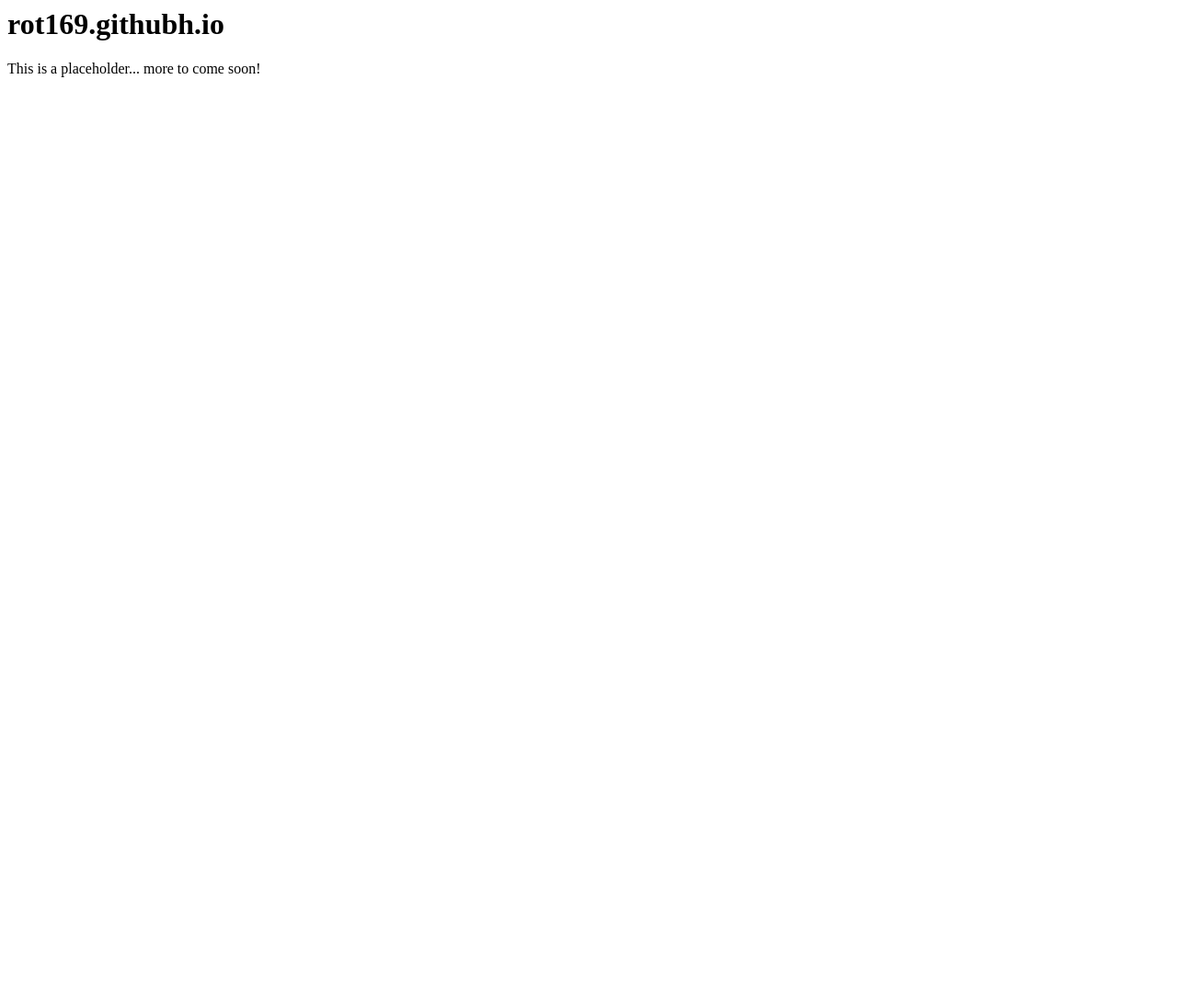
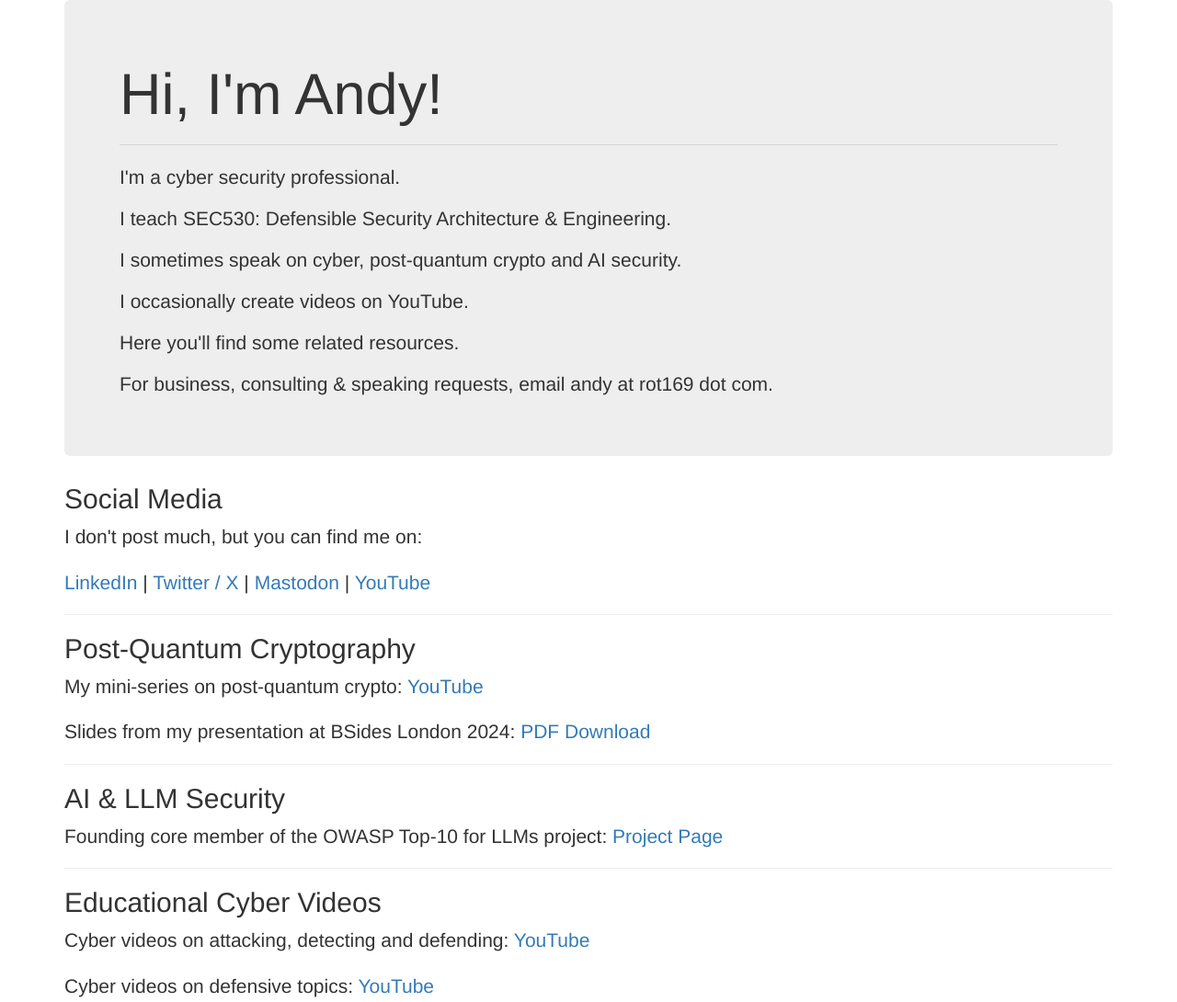
Before and after one commit to rot169/rot169.github.io, a plain HTML site: page index.html in a window 1280 px wide. Shown: the whole page at 92% size. Before the commit the page ends 800 px from the top, so only its background shows below. Drawn offline with nearby package versions, Linux system fonts and the light colour scheme.

Commit message:
Initial page

```diff
--- a/index.html
+++ b/index.html
@@ -1,8 +1,66 @@
-<html>
-    <body>
-        <h1>
-            rot169.githubh.io
-        </h1>
-        This is a placeholder... more to come soon!
-    </body>
+<!doctype html>
+<html lang="en">
+  <head>
+    <meta charset="utf-8">
+    <meta http-equiv="X-UA-Compatible" content="IE=edge">
+    <meta name="viewport" content="width=device-width, initial-scale=1">
+    <!-- The above 3 meta tags *must* come first in the head; any other head content must come *after* these tags -->
+    <title>Andy Smith (rot169)</title>
+
+    <!-- Bootstrap -->
+    <link rel="stylesheet" href="https://cdn.jsdelivr.net/npm/bootstrap@3.4.1/dist/css/bootstrap.min.css" integrity="sha384-HSMxcRTRxnN+Bdg0JdbxYKrThecOKuH5zCYotlSAcp1+c8xmyTe9GYg1l9a69psu" crossorigin="anonymous">
+
+    <!-- HTML5 shim and Respond.js for IE8 support of HTML5 elements and media queries -->
+    <!-- WARNING: Respond.js doesn't work if you view the page via file:// -->
+    <!--[if lt IE 9]>
+      <script src="https://cdn.jsdelivr.net/npm/html5shiv@3.7.3/dist/html5shiv.min.js"></script>
+      <script src="https://cdn.jsdelivr.net/npm/respond.js@1.4.2/dest/respond.min.js"></script>
+    <![endif]-->
+  </head>
+  <body>
+    <div class="container">
+        <div class="jumbotron">
+          <h1>Hi, I'm Andy!</h1>
+          <hr>
+          <p>I'm a cyber security professional.</p>
+          <p>I teach SEC530: Defensible Security Architecture & Engineering.</p>
+          <p>I sometimes speak on cyber, post-quantum crypto and AI security.</p>
+          <p>I occasionally create videos on YouTube.</p>
+          <p>Here you'll find some related resources.</p>
+          <p>For business, consulting & speaking requests, email andy at rot169 dot com.</p>
+        </div>
+
+        <h2>Social Media</h2>
+        <p class="lead">I don't post much, but you can find me on:</p>
+        <p class="lead">
+            <a href="https://www.linkedin.com/in/andysmith-uk/">LinkedIn</a> |
+            <a href="https://www.x.com/rot169/">Twitter / X</a> |
+            <a href="https://infosec.exchange/@rot169">Mastodon</a> |
+            <a href="https://www.youtube.com/@rot169">YouTube</a>
+        </p>
+
+        <hr>
+
+        <h2>Post-Quantum Cryptography</h2>
+        <p class="lead">My mini-series on post-quantum crypto: <a href="https://www.youtube.com/playlist?list=PLoEpvlpUwwkaUe1y4UJ41ZooKJmYE2j79">YouTube</a></p>
+        <p class="lead">Slides from my presentation at BSides London 2024: <a href="./pqc_bsides2024.pdf">PDF Download</a></p>
+
+        <hr>
+
+        <h2>AI & LLM Security</h2>
+        <p class="lead">Founding core member of the OWASP Top-10 for LLMs project: <a href="https://genai.owasp.org">Project Page</a>
+
+        <hr>
+
+        <h2>Educational Cyber Videos</h2>
+        <p class="lead">Cyber videos on attacking, detecting and defending: <a href="https://www.youtube.com/playlist?list=PLoEpvlpUwwkbWXz0UjwDDYb91ZpjN5ScV">YouTube</a>
+        <p class="lead">Cyber videos on defensive topics: <a href="https://www.youtube.com/playlist?list=PLoEpvlpUwwkZ23qSDRTYRgcgSDS2XLoj_">YouTube</a>
+
+      </div> <!-- /container -->
+
+    <!-- jQuery (necessary for Bootstrap's JavaScript plugins) -->
+    <script src="https://code.jquery.com/jquery-1.12.4.min.js" integrity="sha384-nvAa0+6Qg9clwYCGGPpDQLVpLNn0fRaROjHqs13t4Ggj3Ez50XnGQqc/r8MhnRDZ" crossorigin="anonymous"></script>
+    <!-- Include all compiled plugins (below), or include individual files as needed -->
+    <script src="https://cdn.jsdelivr.net/npm/bootstrap@3.4.1/dist/js/bootstrap.min.js" integrity="sha384-aJ21OjlMXNL5UyIl/XNwTMqvzeRMZH2w8c5cRVpzpU8Y5bApTppSuUkhZXN0VxHd" crossorigin="anonymous"></script>
+  </body>
 </html>
```
